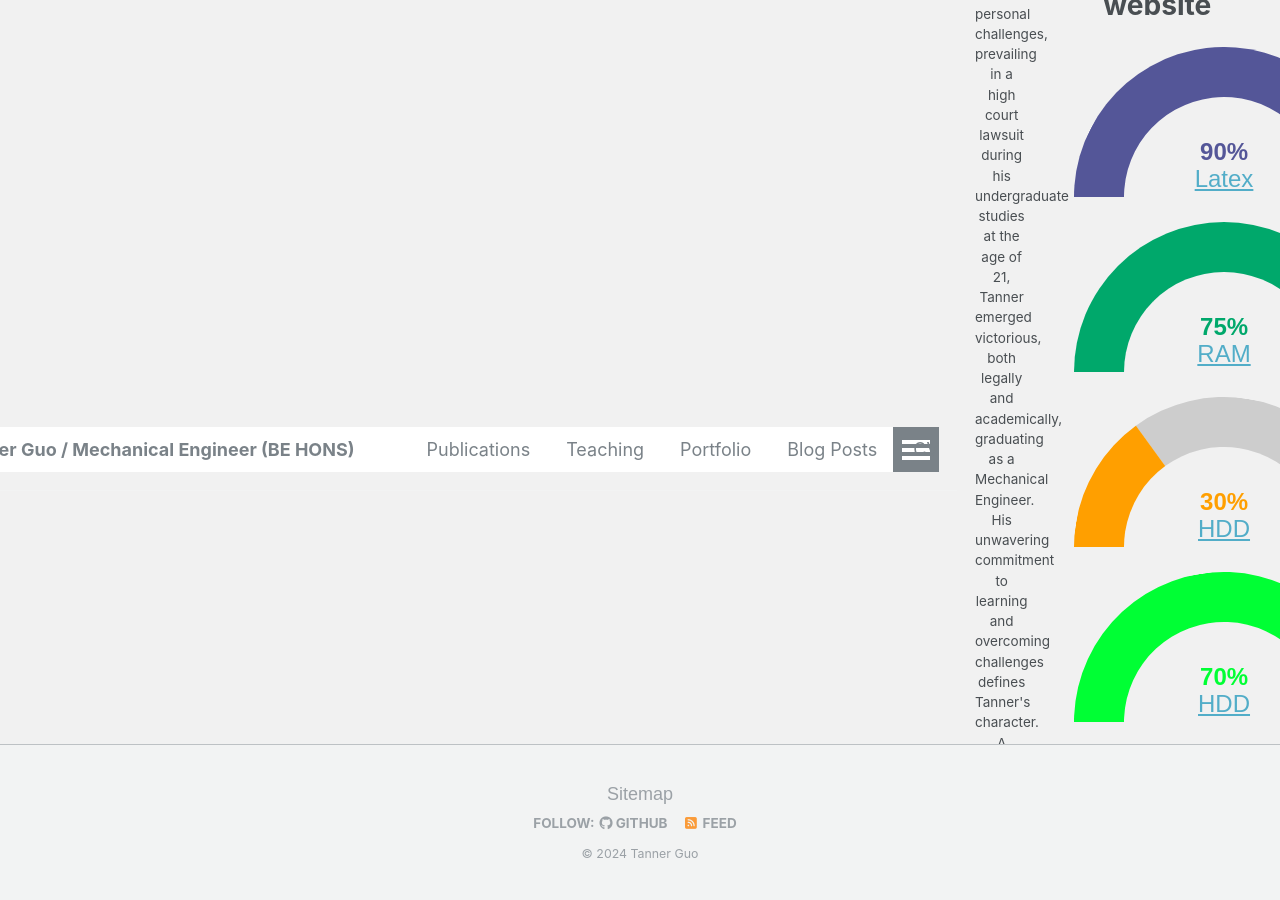
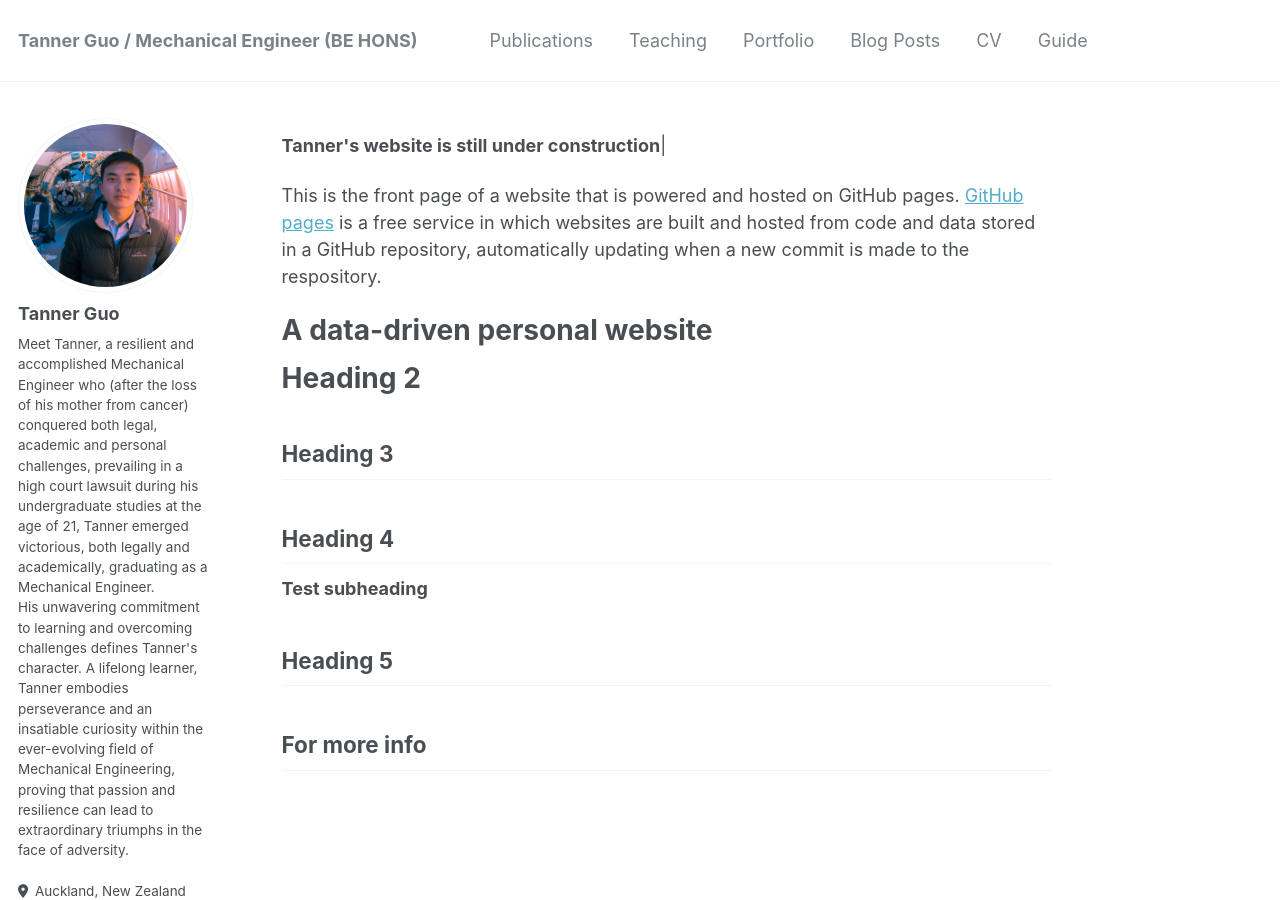
Before and after one commit to Tannerguo/tannerguo.github.io, a Jekyll site: the page built from _pages/about.md, in a window 1280 px wide and 900 px high. Built offline with Jekyll 4.4.1, drawn with Linux system fonts in a browser that asks for light colours; nearby versions of some CDN libraries; some of the changed lines change nothing that is shown.

Commit message:
Update about.md

```diff
--- a/_pages/about.md
+++ b/_pages/about.md
@@ -27,121 +27,7 @@ This is the front page of a website that is powered and hosted on GitHub pages.
 A data-driven personal website
 ======
 
-  <meta charset="UTF-8">
-  <meta name="viewport" content="width=device-width, initial-scale=1.0">
-  <title>System Resources Semi-Donut Chart</title>
-  <style>
-    body {
-      background: #F1F1F1;
-      text-align: center;
-      font-family: Montserrat, Arial, "Helvetica Neue", Helvetica, sans-serif;
-      display: flex;
-      align-items: center;
-      justify-content: center;
-      margin: auto;
-      box-sizing: border-box;
-      height: 100vh;
-      padding: 30px;
-    }
 
-    .margin {
-      margin: 25px;
-    }
-
-    /* ==================== Semi Donut Chart ======================== */
-
-    .resource {
-      --percentage: 0;
-      --fill: #082B67;
-      width: 300px;
-      height: 150px;
-      position: relative;
-      color: #fff;
-      font-size: 22px;
-      font-weight: 600;
-      overflow: hidden;
-      color: var(--fill);
-      display: flex;
-      align-items: flex-end;
-      justify-content: center;
-      box-sizing: border-box;
-    }
-
-    .percentage-text {
-      position: absolute;
-      top: 70%;
-      left: 50%;
-      transform: translate(-50%, -50%);
-      font-size: 24px;
-    }
-    .label {
-      font-size: 24px;
-      text-align: center;
-      font-family: Montserrat, Arial, "Helvetica Neue", Helvetica, sans-serif;
-      font-weight: 300;
-      display: flex;
-      align-items: center;
-      justify-content: center;
-    }
-
-    .resource:after {
-      content: '';
-      width: 300px;
-      height: 300px;
-      border: 50px solid;
-      border-color: rgba(0, 0, 0, 0.15) rgba(0, 0, 0, 0.15) var(--fill) var(--fill);
-      position: absolute;
-      border-radius: 50%;
-      left: 0;
-      top: 0;
-      box-sizing: border-box;
-      transform: rotate(calc(1deg * (-45 + var(--percentage) * 1.8)));
-      animation: fillAnimation 1s ease-in;
-    }
-
-    /* ==================== Keyframes ======================== */
-
-    @keyframes fillAnimation {
-      0% {
-        transform: rotate(-45deg);
-      }
-
-      50% {
-        transform: rotate(135deg);
-      }
-    }
-  </style>
-
-<body>
-  <div class="tophalf">
-    <div class="resource margin" style="--percentage: 90; --fill: #545698;">
-      <div class="percentage-text">90%</div>
-      <a class="label">Latex</a>
-    </div>
-
-    <div class="resource margin" style="--percentage: 75; --fill: #00A86B;">
-      <div class="percentage-text">75%</div>
-      <a class="label">RAM</a>
-    </div>
-  </div>
-  <div class="btmhalf">
-    <div class="resource margin" style="--percentage: 30; --fill: #FF9F00;">
-      <div class="percentage-text">30%</div>
-      <a class="label">HDD</a>
-    </div>
-    <div class="resource margin" style="--percentage: 70; --fill: #00ff34;">
-      <div class="percentage-text">70%</div>
-      <a class="label">HDD</a>
-    </div>
-  </div>
-  <script>
-    // This script is for updating the percentage text dynamically
-    document.querySelectorAll('.resource').forEach((resource) => {
-      const percentageText = resource.querySelector('.percentage-text');
-      percentageText.textContent = `${resource.style.getPropertyValue('--percentage')}%`;
-    });
-  </script>
-</body>
 
 Heading 2
 ======
```
